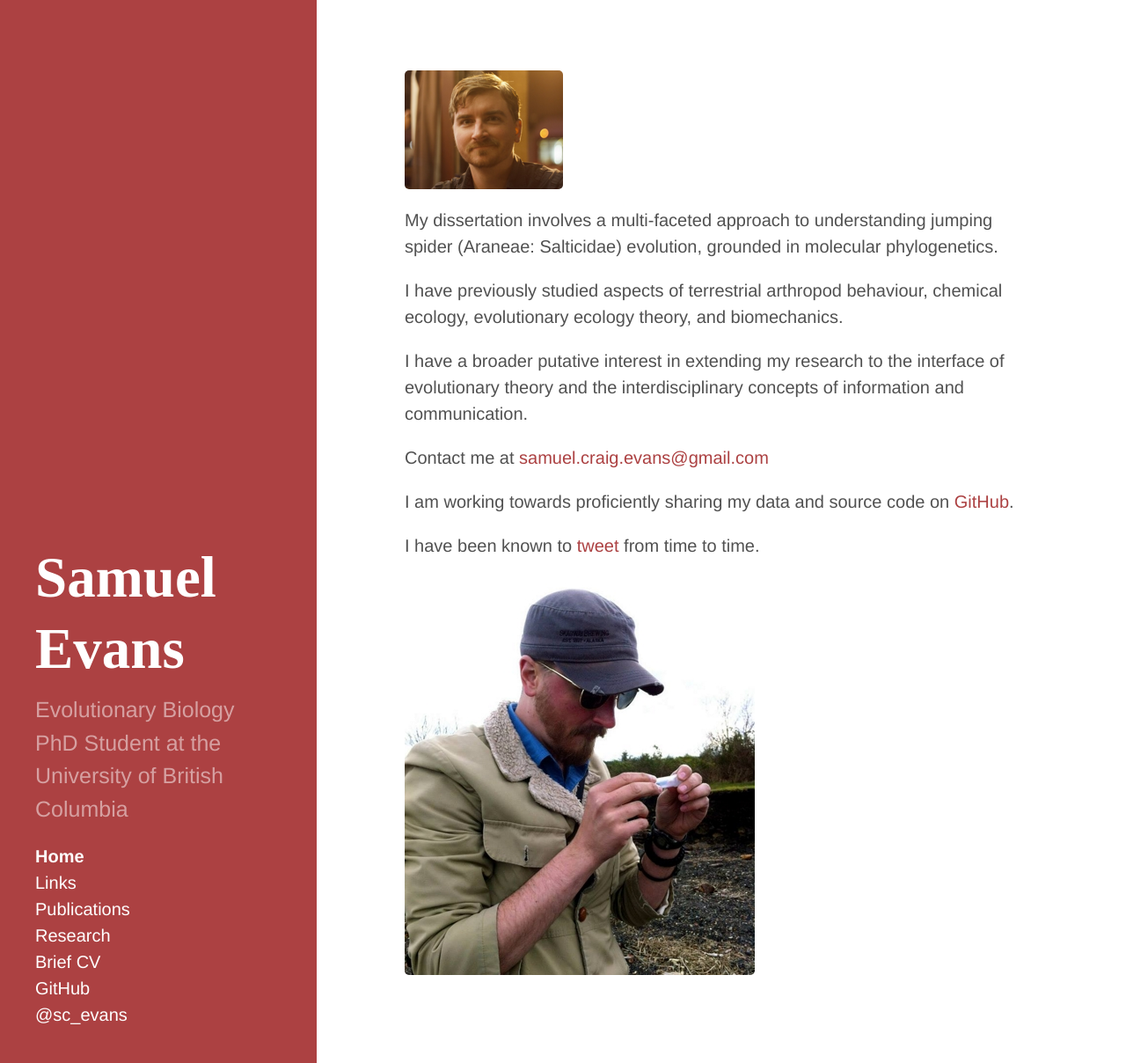
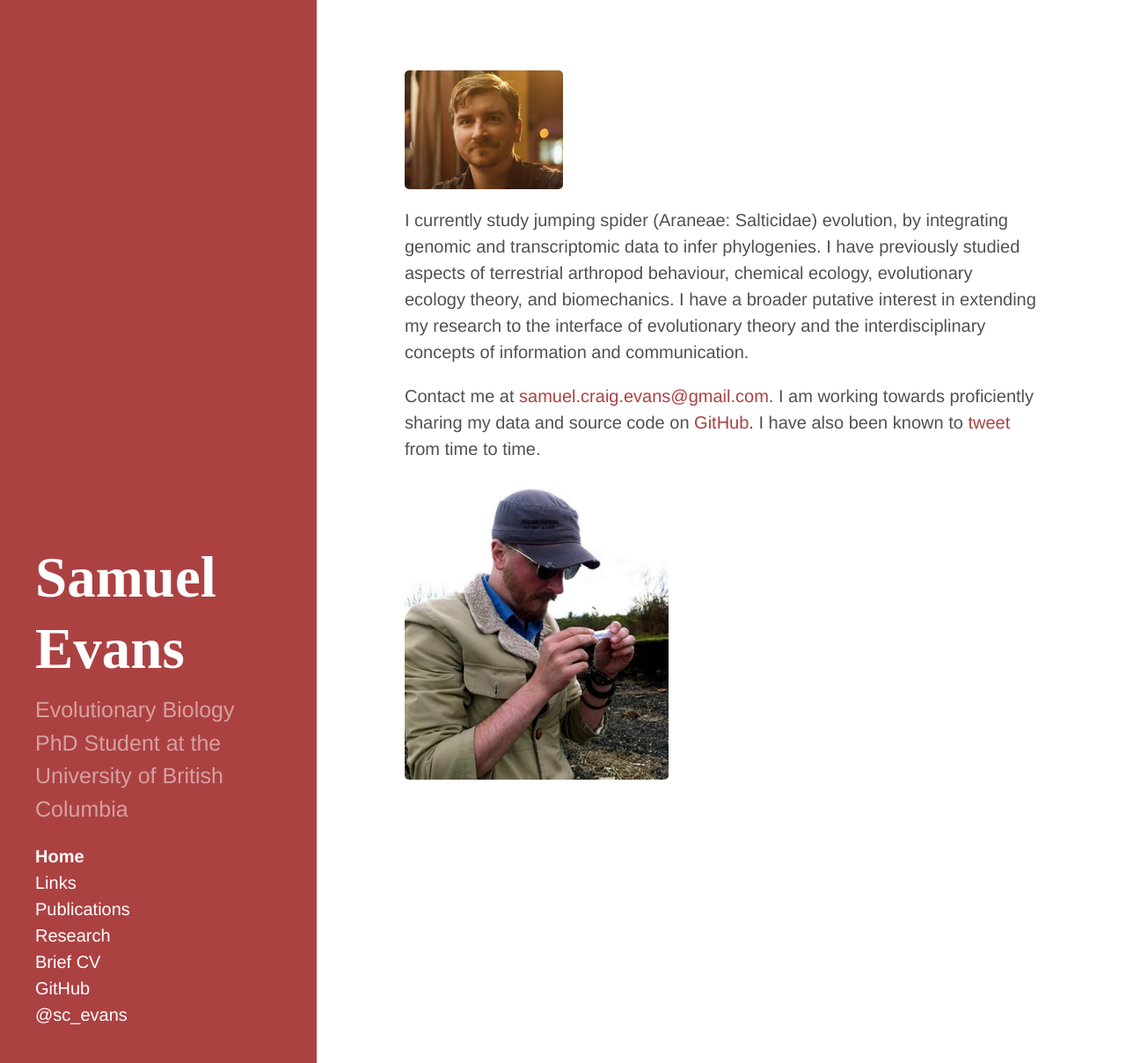
Before and after one commit to scevans/scevans.github.io, a Jekyll site: the page built from index.md, in a window 1280 px wide and 1208 px high. Shown: the whole window at 88% size. Built offline with Jekyll 4.4.1, drawn with Linux system fonts in a browser that asks for light colours.

```diff
--- a/index.md
+++ b/index.md
@@ -5,16 +5,8 @@ title: Home
 
 ![photo by Sean McCann, ibycter.com](https://raw.githubusercontent.com/scevans/scevans.github.io/master/images/Sam_fries_Sept2014.png)
 
-My dissertation involves a multi-faceted approach to understanding jumping spider (Araneae: Salticidae) evolution, grounded in molecular phylogenetics.
+I currently study jumping spider (Araneae: Salticidae) evolution, by integrating genomic and transcriptomic data to infer phylogenies. I have previously studied aspects of terrestrial arthropod behaviour, chemical ecology, evolutionary ecology theory, and biomechanics. I have a broader putative interest in extending my research to the interface of evolutionary theory and the interdisciplinary concepts of information and communication.
 
-I have previously studied aspects of terrestrial arthropod behaviour, chemical ecology, evolutionary ecology theory, and biomechanics.
-
-I have a broader putative interest in extending my research to the interface of evolutionary theory and the interdisciplinary concepts of information and communication.
-
-Contact me at [samuel.craig.evans@gmail.com](mailto:samuel.craig.evans@gmail.com)
-
-I am working towards proficiently sharing my data and source code on [GitHub](https://github.com/scevans).
-
-I have been known to [tweet](https://twitter.com/sc_evans) from time to time.
+Contact me at [samuel.craig.evans@gmail.com](mailto:samuel.craig.evans@gmail.com). I am working towards proficiently sharing my data and source code on [GitHub](https://github.com/scevans). I have also been known to [tweet](https://twitter.com/sc_evans) from time to time.
 
 ![observing a riparian lycosid on Vancouver Island](https://raw.githubusercontent.com/scevans/scevans.github.io/master/images/sam_beach_Royston.jpg)
```
Also changed, not shown: images/sam_beach_Royston.jpg, 1 other file.
